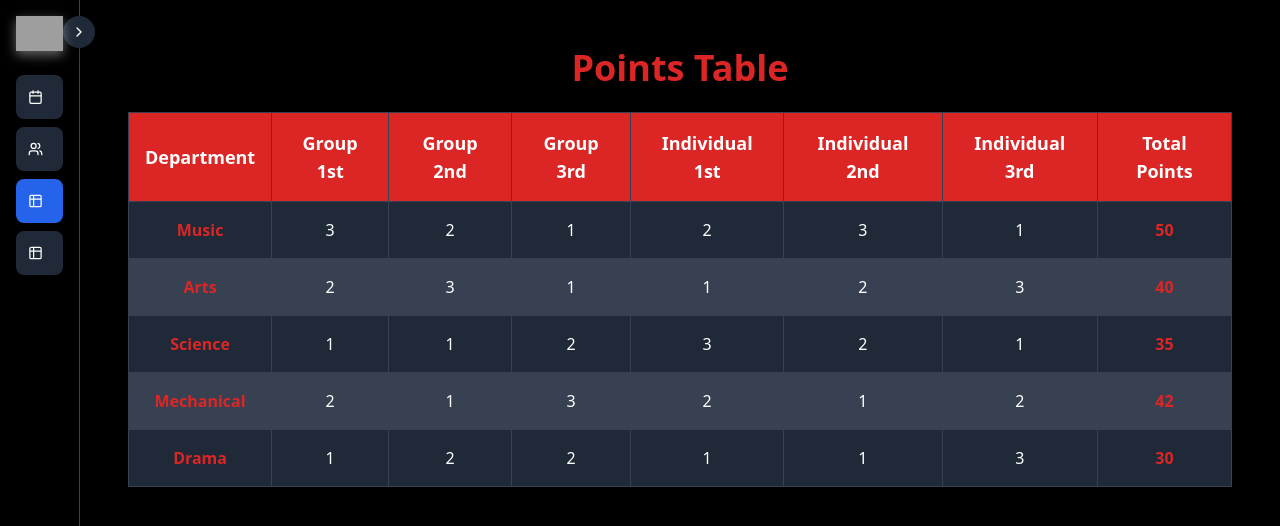
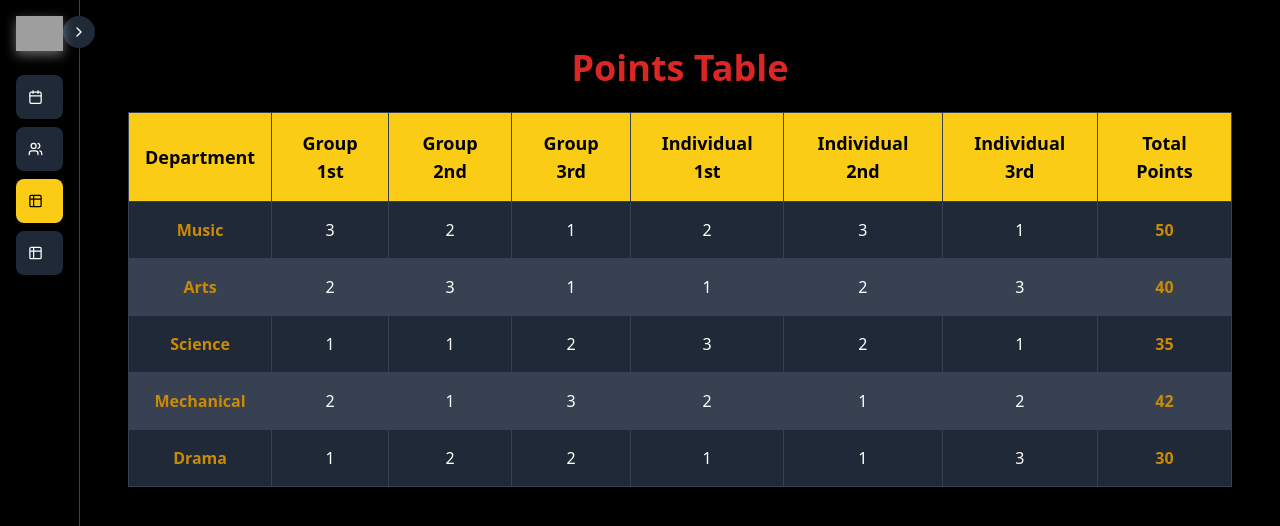
Before and after one commit to zukardex/sargam-2025, a React (Vite) app: page /points-table in a window 1280 px wide. Shown: the top 526 px of the page. Built offline with nearby package versions, Linux system fonts and the light colour scheme; grey boxes are pictures that could not be loaded.

Commit message:
theme added

```diff
--- a/src/components/Sidebar.jsx
+++ b/src/components/Sidebar.jsx
@@ -51,8 +51,8 @@ export function Sidebar({ isCollapsed, setIsCollapsed }) {
             to={item.path}
             className={`flex items-center p-3 rounded-lg transition ${
               location.pathname === item.path
-                ? "bg-blue-600 text-white"
-                : "bg-gray-800 hover:bg-blue-500 hover:text-white"
+                ? "bg-yellow-400 text-black"
+                : "bg-gray-800 hover:bg-yellow-500 hover:text-black"
             }`}
           >
             <item.icon className="mr-2 h-5 w-5" />
--- a/src/components/events/Venues.jsx
+++ b/src/components/events/Venues.jsx
@@ -32,7 +32,7 @@ export default function Venues() {
 
   return (
     <div className="p-6 min-h-screen bg-black text-white">
-      <h1 className="text-4xl font-bold text-center text-red-500 mb-6">Event Venues</h1>
+      <h1 className="text-4xl font-bold text-center text-red-600 mb-6">Event Venues</h1>
 
       {/* Venue Tabs */}
       <div className="flex flex-wrap justify-center space-x-2 border-b pb-2 border-gray-700">
@@ -42,8 +42,8 @@ export default function Venues() {
             onClick={() => setActiveTab(venue)}
             className={`py-2 px-4 rounded-full font-semibold shadow-md transition ${
               activeTab === venue
-                ? "bg-blue-600 text-white scale-105"
-                : "bg-gray-800 text-gray-300 hover:bg-blue-500 hover:text-white"
+                ? "bg-yellow-400 text-black scale-105"
+                : "bg-gray-800 text-gray-300 hover:bg-yellow-500 hover:text-black"
             }`}
           >
             {venue}
@@ -63,7 +63,7 @@ export default function Venues() {
         <select
           onChange={(e) => setSortType(e.target.value)}
           value={sortType}
-          className="p-2 border border-gray-600 rounded bg-gray-900 text-white shadow"
+          className="p-2 border border-gray-600 rounded bg-gray-900 text-white shadow "
         >
           <option value="time">Sort by Time</option>
           <option value="status">Sort by Status</option>
@@ -72,7 +72,7 @@ export default function Venues() {
 
       {/* Events List */}
       <div className="mt-6 p-6 border border-gray-700 rounded-lg shadow-lg bg-gray-900">
-        <h2 className="text-2xl font-semibold mb-4 text-blue-400">{activeTab} Events</h2>
+        <h2 className="text-2xl font-semibold mb-4 text-yellow-400">{activeTab} Events</h2>
         {filteredEvents.length > 0 ? (
           <ul className="space-y-4">
             {filteredEvents.map((event, index) => (
--- a/src/pages/PointsTable.jsx
+++ b/src/pages/PointsTable.jsx
@@ -42,7 +42,7 @@ export default function PointsTable() {
       <div className="overflow-x-auto">
         <table className="w-full border-collapse shadow-lg bg-gray-800 rounded-3xl">
           <thead>
-            <tr className="bg-red-600 text-white text-lg">
+            <tr className="bg-yellow-400 text-black text-lg">
               <th className="border border-gray-700 p-4">Department</th>
               <th className="border border-gray-700 p-4">Group 1st</th>
               <th className="border border-gray-700 p-4">Group 2nd</th>
@@ -59,7 +59,7 @@ export default function PointsTable() {
                 key={index}
                 className="text-center even:bg-gray-700 odd:bg-gray-800 hover:bg-gray-600 transition"
               >
-                <td className="border border-gray-700 p-4 font-semibold text-red-600">
+                <td className="border border-gray-700 p-4 font-semibold text-yellow-600">
                   {dept.department}
                 </td>
                 <td className="border border-gray-700 p-4">{dept.group.first}</td>
@@ -68,7 +68,7 @@ export default function PointsTable() {
                 <td className="border border-gray-700 p-4">{dept.individual.first}</td>
                 <td className="border border-gray-700 p-4">{dept.individual.second}</td>
                 <td className="border border-gray-700 p-4">{dept.individual.third}</td>
-                <td className="border border-gray-700 p-4 font-bold text-red-600">
+                <td className="border border-gray-700 p-4 font-bold text-yellow-600">
                   {dept.totalPoints}
                 </td>
               </tr>
--- a/src/pages/Results.jsx
+++ b/src/pages/Results.jsx
@@ -47,11 +47,11 @@ export default function Results() {
 
   return (
     <div className="p-6 min-h-screen bg-black text-white">
-      <h1 className="text-3xl font-bold mb-4 text-center text-red-400">
+      <h1 className="text-4xl font-bold mb-4 text-center text-red-600">
         Results Page
       </h1>
       <div className="mt-4 p-6 border border-gray-700 rounded-lg shadow-md bg-gray-900">
-        <h2 className="text-xl font-semibold mb-2 text-blue-400">Event Results</h2>
+        <h2 className="text-xl font-semibold mb-2 text-yellow-400">Event Results</h2>
         {results.length > 0 ? (
           <ul className="space-y-3">
             {results.map((event, index) => (
--- a/src/pages/SargamPrathibha.jsx
+++ b/src/pages/SargamPrathibha.jsx
@@ -22,7 +22,7 @@ export default function SargamPrathibha() {
       <div className="overflow-x-auto">
         <table className="w-full border-collapse shadow-lg bg-gray-800 rounded-lg">
           <thead>
-            <tr className="bg-red-600 text-white text-lg">
+            <tr className="bg-yellow-400 text-black text-lg">
               <th className="border border-gray-700 p-4">Rank</th>
               <th className="border border-gray-700 p-4">Name</th>
               <th className="border border-gray-700 p-4">Department</th>
@@ -48,7 +48,7 @@ export default function SargamPrathibha() {
                 <td className="border border-gray-700 p-4">
                   {student.year}
                 </td>
-                <td className="border border-gray-700 p-4 font-bold text-red-500">
+                <td className="border border-gray-700 p-4 font-bold text-yellow-500">
                   {student.totalPoints}
                 </td>
               </tr>
```
